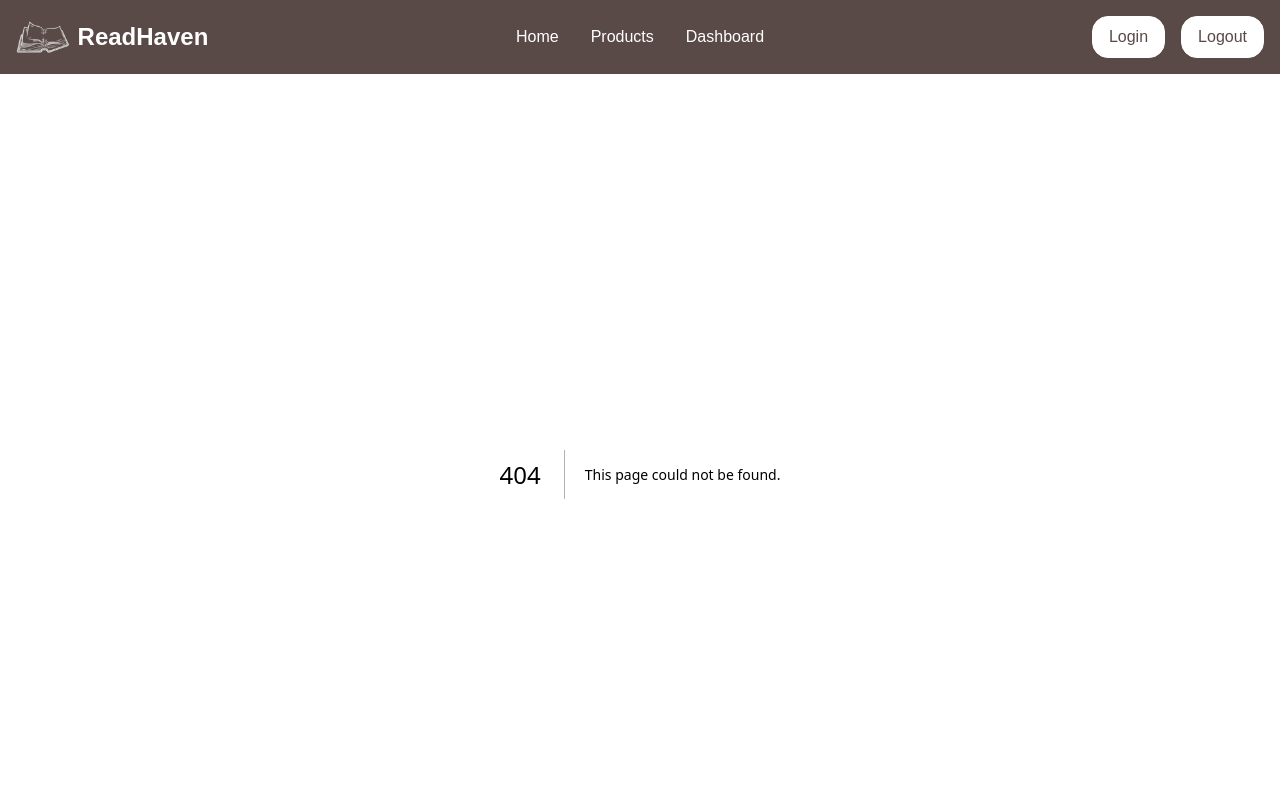
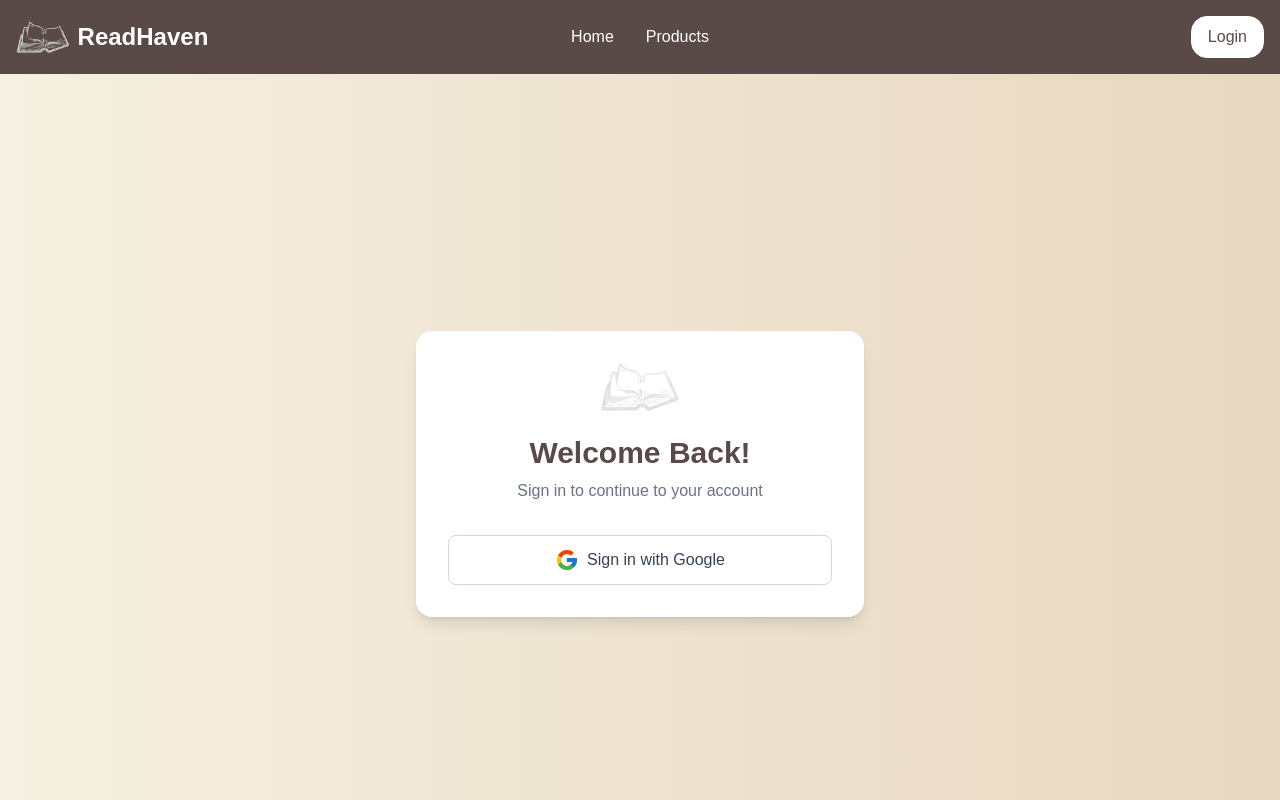
Before and after one commit to santuchy/Read-Haven, a Next.js app: page /login in a window 1280 px wide. Before the commit this address had no page. Shown: the top 800 px of the page. Built offline with nearby package versions, Linux system fonts and the light colour scheme; no server answers.

Commit message:
added authentication

```diff
--- a/package.json
+++ b/package.json
@@ -13,7 +13,8 @@
     "next-auth": "^4.24.11",
     "postcss": "^8.5.6",
     "react": "19.1.0",
-    "react-dom": "19.1.0"
+    "react-dom": "19.1.0",
+    "react-icons": "^5.5.0"
   },
   "devDependencies": {
     "@eslint/eslintrc": "^3",
--- a/src/app/Dashboard/page.jsx
+++ b/src/app/Dashboard/page.jsx
@@ -1,34 +1,36 @@
-'use client';
+import { getServerSession } from "next-auth";
 
-import React from 'react';
-import Link from 'next/link';
+import Link from "next/link";
+import { authOptions } from "../api/auth/[...nextauth]/route";
 
-export default function DashboardPage() {
+export default async function DashboardPage() {
+  const session = await getServerSession(authOptions);
+
+  // jodi login na thake, redirect kora
+  if (!session) {
+    return (
+      <div className="min-h-screen flex items-center justify-center ">
+        <p className="text-lg">
+          You are not logged in. <Link href="/login" className="text-blue-500 underline">Login here</Link>
+        </p>
+      </div>
+    );
+  }
+
   return (
-    <div className="min-h-screen bg-gray-50 flex flex-col items-center justify-center p-8">
-
-      {/* Dashboard Header */}
-      <h1 className="text-4xl sm:text-5xl font-bold text-[#594a47] mb-6 text-center">
-        Welcome to Your Dashboard
+    <div className="min-h-screen flex flex-col items-center justify-center p-8 bg-white">
+      <h1 className="text-4xl font-bold text-[#594a47] mb-6">
+        Welcome to Your Dashboard, {session.user.name}
       </h1>
-
-      {/* Info / Description */}
-      <p className="text-center text-gray-700 mb-10 max-w-xl">
+      <p className="text-gray-700 mb-10 text-center max-w-xl">
         Here you can manage your products. Click the button below to add a new product to your ReadHaven collection.
       </p>
-
-      {/* Add Product Button */}
       <Link
         href="/dashboard/add-product"
         className="bg-[#594a47] text-white px-8 py-4 rounded-xl text-lg font-semibold hover:bg-[#463835] transition duration-300"
       >
         ➕ Add New Product
       </Link>
-
-      {/* Optional: Small Tip / Note */}
-      <p className="text-gray-500 text-sm mt-6 text-center max-w-md">
-        You can add the product name, description, price, and upload a photo in the next page.
-      </p>
     </div>
   );
 }
--- /dev/null
+++ b/src/app/api/auth/[...nextauth]/route.js
@@ -0,0 +1,18 @@
+import NextAuth from "next-auth";
+import GoogleProvider from "next-auth/providers/google";
+
+export const authOptions = {
+  providers: [
+    GoogleProvider({
+      clientId: process.env.GOOGLE_CLIENT_ID,
+      clientSecret: process.env.GOOGLE_CLIENT_SECRET,
+    }),
+  ],
+  session: {
+    strategy: "jwt", // must be JWT for App Router server components
+  },
+  secret: process.env.NEXTAUTH_SECRET,
+};
+
+const handler = NextAuth(authOptions);
+export { handler as GET, handler as POST };
--- a/src/app/components/NavBar.jsx
+++ b/src/app/components/NavBar.jsx
@@ -1,56 +1,37 @@
-'use client';
+import Link from "next/link";
+import Image from "next/image";
+import logo from "../../../public/resources/logo.png";
+import { getServerSession } from "next-auth";
+import { authOptions } from "../api/auth/[...nextauth]/route";
 
-import React from 'react';
-import Link from 'next/link';
-import Image from 'next/image';
-import logo from '../../../public/resources/logo.png';
+export default async function NavBar() {
+  const session = await getServerSession(authOptions); // ✅ server-side safe
 
-export default function NavBar() {
   return (
     <nav className="flex items-center p-4 bg-[#594a47] text-white">
-      {/* Left side: Image */}
       <div className="flex items-center flex-1 gap-2">
         <Image src={logo} alt="Logo" className="h-8 w-auto" />
-        <p className='text-2xl font-bold'>ReadHaven</p>
+        <p className="text-2xl font-bold">ReadHaven</p>
       </div>
 
-      {/* Center: Navigation Buttons */}
       <div className="flex gap-8 justify-center">
-        <Link
-          href="/"
-          className="text-white no-underline hover:text-gray-200 transition-colors duration-300"
-        >
-          Home
-        </Link>
-        <Link
-          href="/products"
-          className="text-white no-underline hover:text-gray-200 transition-colors duration-300"
-        >
-          Products
-        </Link>
-
-        {/* Conditional Dashboard Link */}
-        <Link
-          href="/dashboard"
-          className="text-white no-underline hover:text-gray-200 transition-colors duration-300"
-        >
-          Dashboard
-        </Link>
+        <Link href="/" className="text-white no-underline hover:text-gray-200 transition-colors duration-300">Home</Link>
+        <Link href="/products" className="text-white no-underline hover:text-gray-200 transition-colors duration-300">Products</Link>
+        {session && (
+          <Link href="/dashboard" className="text-white no-underline hover:text-gray-200 transition-colors duration-300">Dashboard</Link>
+        )}
       </div>
 
-      {/* Right side: Login / Logout Button */}
       <div className="flex-1 flex justify-end gap-4">
-        <Link
-          href="/login"
-          className="bg-white text-[#594a47] border rounded-2xl border-white py-2 px-4 cursor-pointer hover:bg-gray-200 hover:text-[#594a47] transition-all duration-300"
-        >
-          Login
-        </Link>
-        <button
-          className="bg-white text-[#594a47] border rounded-2xl border-white py-2 px-4 cursor-pointer hover:bg-gray-200 hover:text-[#594a47] transition-all duration-300"
-        >
-          Logout
-        </button>
+        {!session ? (
+          <Link href="/login" className="bg-white text-[#594a47] border rounded-2xl border-white py-2 px-4 cursor-pointer hover:bg-gray-200 hover:text-[#594a47] transition-all duration-300">
+            Login
+          </Link>
+        ) : (
+          <Link href="/api/auth/signout" className="bg-white text-[#594a47] border rounded-2xl border-white py-2 px-4 cursor-pointer hover:bg-gray-200 hover:text-[#594a47] transition-all duration-300">
+            Logout
+          </Link>
+        )}
       </div>
     </nav>
   );
--- a/src/app/layout.js
+++ b/src/app/layout.js
@@ -2,6 +2,7 @@ import { Geist, Geist_Mono } from "next/font/google";
 import "./globals.css";
 import NavBar from "./components/NavBar";
 import Footer from "./components/Footer";
+
 
 
 const geistSans = Geist({
@@ -26,7 +27,10 @@ export default function RootLayout({ children }) {
         className={`${geistSans.variable} ${geistMono.variable} antialiased`}
       >
         <NavBar></NavBar>
-        {children}
+
+           {children}
+
+
         <Footer></Footer>
       </body>
     </html>
--- /dev/null
+++ b/src/app/login/page.jsx
@@ -0,0 +1,38 @@
+'use client';
+
+import React from 'react';
+import Image from 'next/image';
+import { FcGoogle } from 'react-icons/fc';
+import { signIn } from 'next-auth/react';
+import { useRouter } from 'next/navigation';
+
+export default function LoginPage() {
+  const router = useRouter();
+
+  const handleGoogleSignIn = async () => {
+    await signIn('google', { callbackUrl: '/dashboard/add-product' }); // ✅ Login sesh e home page
+  };
+
+  return (
+    <div className="min-h-screen flex items-center justify-center bg-gradient-to-r from-[#f5f0e1] to-[#e8d7c1] px-4">
+      <div className="w-full max-w-md bg-white p-8 rounded-2xl shadow-lg">
+        <div className="flex justify-center mb-6">
+          <Image src="/resources/logo.png" alt="Logo" width={80} height={80} />
+        </div>
+
+        <h1 className="text-3xl font-bold text-center text-[#594a47] mb-2">Welcome Back!</h1>
+        <p className="text-center text-gray-500 mb-8">
+          Sign in to continue to your account
+        </p>
+
+        <button
+          onClick={handleGoogleSignIn}
+          className="flex items-center justify-center w-full border border-gray-300 rounded-lg py-3 px-4 gap-2 hover:shadow-md transition"
+        >
+          <FcGoogle size={24} />
+          <span className="font-medium text-gray-700">Sign in with Google</span>
+        </button>
+      </div>
+    </div>
+  );
+}
--- /dev/null
+++ b/src/app/middleware.js
@@ -0,0 +1,13 @@
+import { withAuth } from "next-auth/middleware";
+
+export default withAuth({
+  // Redirect users to this page if they are not signed in
+  pages: {
+    signIn: "/login",
+  },
+});
+
+// Only apply middleware to protected routes
+export const config = {
+  matcher: ["/dashboard/:path*"], // any route under /dashboard
+};
```
Also changed, not shown: 1 other file (tests, documents, lock files or other folders).
